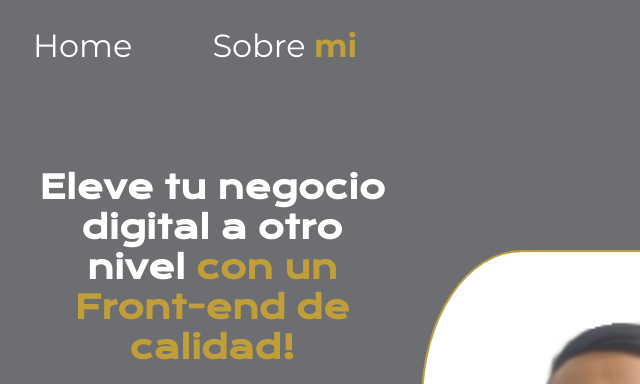
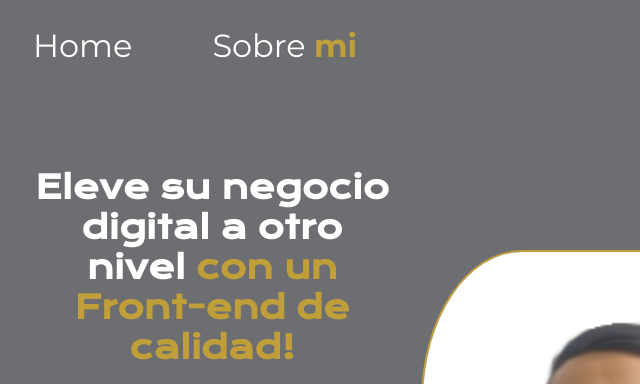
Before and after one commit to DiegoaMT13/HtmlyCss-Publicaci-n-de-proyectos, a plain HTML site: page index.html in a window 1280 px wide. Shown: the top 384 px of the page, 95-735 px from the left. Drawn offline with nearby package versions, Linux system fonts and the light colour scheme.

Commit message:
Update index.html
mejorando titulop1

```diff
--- a/index.html
+++ b/index.html
@@ -17,7 +17,7 @@
 
     <main class="presentación">
         <SEction class="texto-presentacion">
-          <h1 class="titulop1">Eleve tu negocio digital a otro nivel <strong class="Titulo-pricipal">con un Front-end de calidad!</strong></h1>
+          <h1 class="titulop1">Eleve su negocio digital a otro nivel <strong class="Titulo-pricipal">con un Front-end de calidad!</strong></h1>
             <p class="contenidop"><strong>¡Hola! Soy Diego Martínez,</strong> desarrolladora Front-end con especialización en React, HTML, JavaScript y CSS.
             Ayudo a pequeños negocios y diseñadores a llevar a cabo buenas ideas. ¿Hablamos?
             </p>
```
